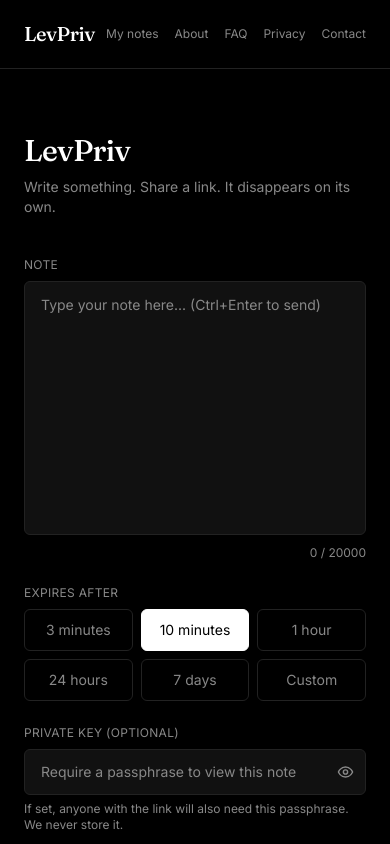
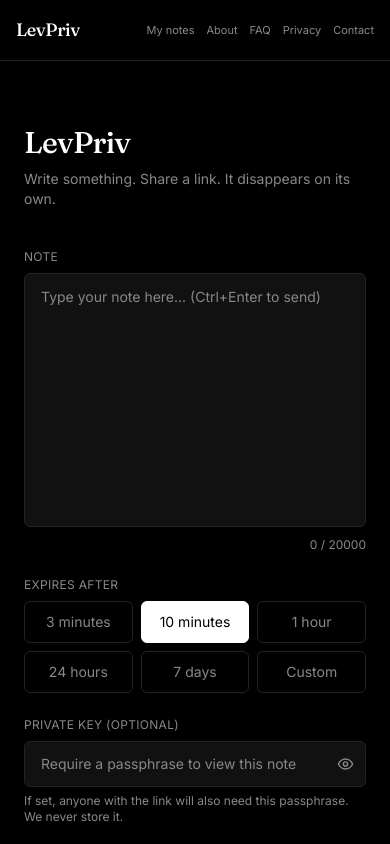
Before and after one commit to mrrjanai/LevPriv, a Next.js app: page / in a window 390 px wide. Shown: the top 844 px of the page. Built offline with nearby package versions, Linux system fonts and the light colour scheme.

Commit message:
Fix Navbar on mobile

```diff
--- a/app/globals.css
+++ b/app/globals.css
@@ -71,3 +71,12 @@ button:focus {
     opacity: 1;
   }
 }
+
+.scrollbar-none {
+    scrollbar-width: none;
+    -ms-overflow-style: none;
+}
+
+    .scrollbar-none::-webkit-scrollbar {
+        display: none;
+    }
--- a/components/Navbar.tsx
+++ b/components/Navbar.tsx
@@ -3,14 +3,14 @@ import Link from 'next/link'
 export function Navbar() {
   return (
     <header className="w-full border-b border-base-border">
-      <div className="max-w-2xl mx-auto px-6 py-5 flex flex-wrap items-center justify-between gap-y-3">
+      <div className="max-w-2xl mx-auto px-4 sm:px-6 py-4 sm:py-5 flex items-center justify-between gap-3">
         <Link
           href="/"
-          className="font-display text-xl tracking-tight text-base-white hover:text-base-muted transition-colors"
+          className="font-display text-lg sm:text-xl tracking-tight text-base-white hover:text-base-muted transition-colors shrink-0"
         >
           LevPriv
         </Link>
-        <nav className="flex flex-wrap items-center justify-end gap-x-4 gap-y-1.5 text-xs text-base-muted">
+        <nav className="flex items-center gap-x-3 sm:gap-x-4 text-[11px] sm:text-xs text-base-muted overflow-x-auto whitespace-nowrap scrollbar-none">
           <Link href="/dashboard" className="hover:text-base-white transition-colors">
             My notes
           </Link>
```
